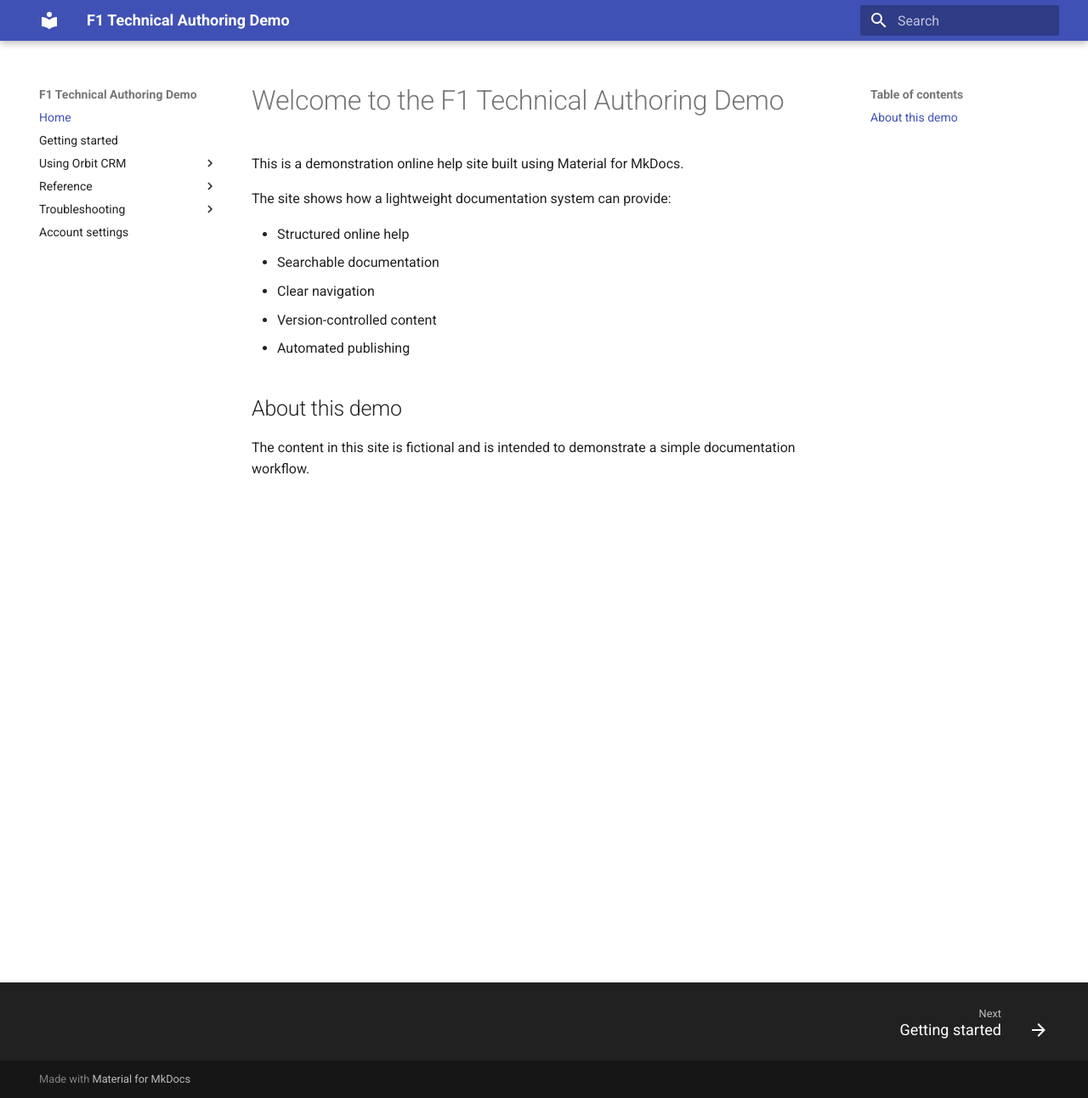
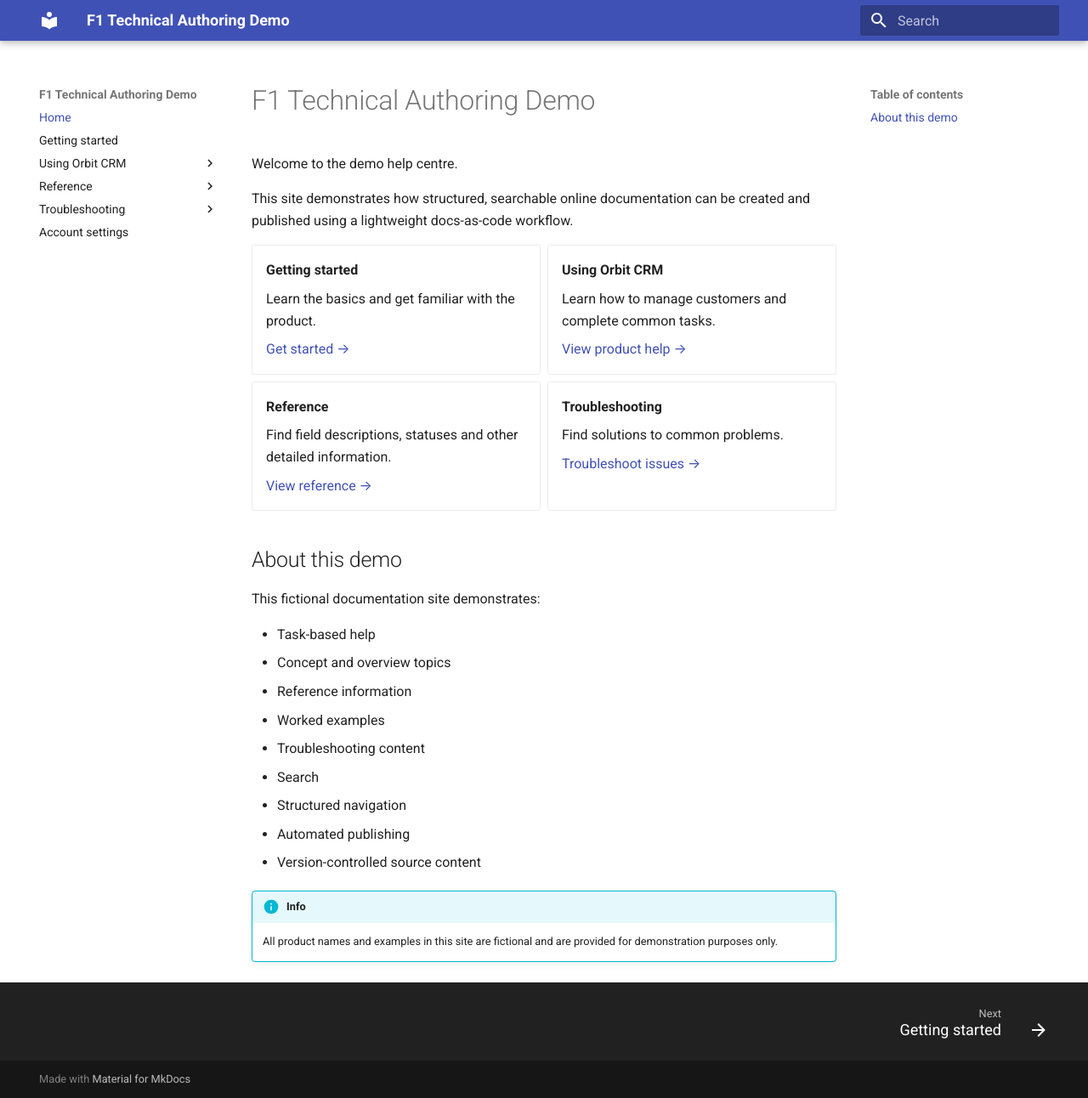
Before and after one commit to F1-Technical-Authoring/f1-docs-demo, an MkDocs documentation site: the page built from docs/index.md, in a window 1280 px wide and 1292 px high. Shown: the whole window at 85% size. Built offline with MkDocs 1.6.1 and Material for MkDocs 9.7.7, drawn with Linux system fonts in a browser that asks for light colours.

Commit message:
Revise documentation structure and content
Updated content to enhance clarity and structure, including new sections for getting started, using the product, reference, and troubleshooting.

```diff
--- a/docs/index.md
+++ b/docs/index.md
@@ -1,15 +1,50 @@
-# Welcome to the F1 Technical Authoring Demo
+# F1 Technical Authoring Demo
 
-This is a demonstration online help site built using Material for MkDocs.
+Welcome to the demo help centre.
 
-The site shows how a lightweight documentation system can provide:
+This site demonstrates how structured, searchable online documentation can be created and published using a lightweight docs-as-code workflow.
 
-- Structured online help
-- Searchable documentation
-- Clear navigation
-- Version-controlled content
-- Automated publishing
+<div class="grid cards" markdown>
+
+-   **Getting started**
+
+    Learn the basics and get familiar with the product.
+
+    [Get started →](getting-started.md)
+
+-   **Using Orbit CRM**
+
+    Learn how to manage customers and complete common tasks.
+
+    [View product help →](overview.md)
+
+-   **Reference**
+
+    Find field descriptions, statuses and other detailed information.
+
+    [View reference →](customer-fields-reference.md)
+
+-   **Troubleshooting**
+
+    Find solutions to common problems.
+
+    [Troubleshoot issues →](troubleshooting-customer-creation.md)
+
+</div>
 
 ## About this demo
 
-The content in this site is fictional and is intended to demonstrate a simple documentation workflow.
+This fictional documentation site demonstrates:
+
+- Task-based help
+- Concept and overview topics
+- Reference information
+- Worked examples
+- Troubleshooting content
+- Search
+- Structured navigation
+- Automated publishing
+- Version-controlled source content
+
+!!! info
+    All product names and examples in this site are fictional and are provided for demonstration purposes only.
```
